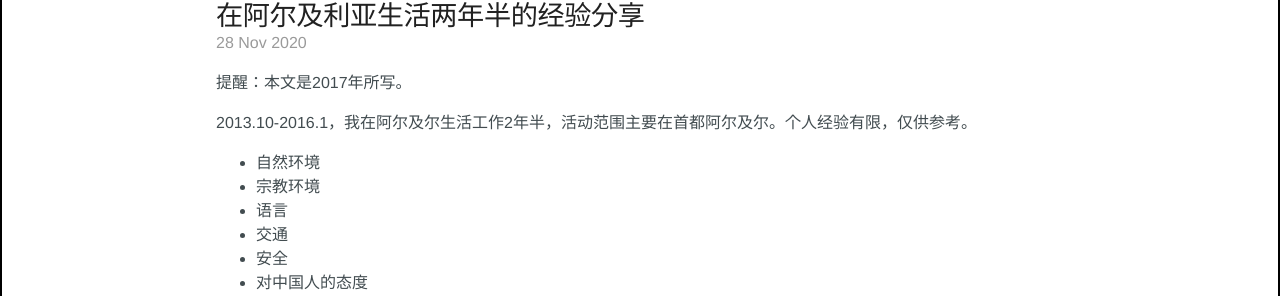
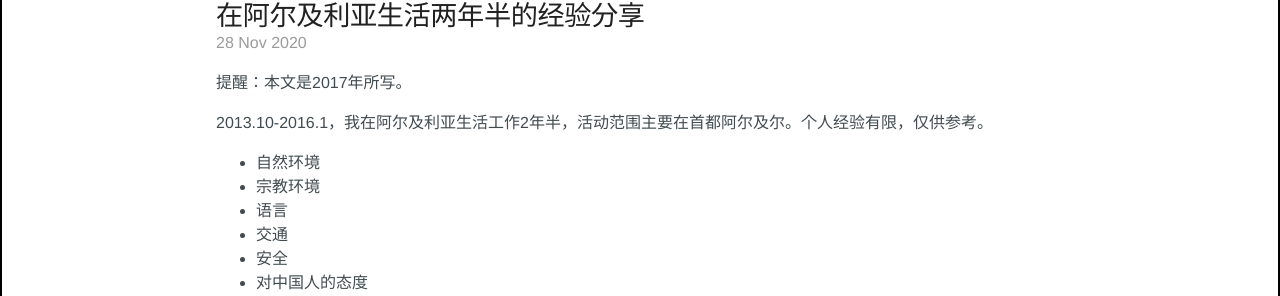
Before and after one commit to ericazhan/ericazhan.github.io, a Jekyll site: the page built from _posts/2020-11-28-life_in_algeria.md, in a window 1280 px wide and 900 px high. Shown: the part 187-483 px from the top of the window. Built offline with Jekyll 4.4.1, drawn with Linux system fonts in a browser that asks for light colours; some web fonts are replaced; comment, search, counter and statistics services are not loaded; some of the changed text lies outside the part shown.

Commit message:
👌 IMPROVE:

```diff
--- a/_posts/2020-11-28-life_in_algeria.md
+++ b/_posts/2020-11-28-life_in_algeria.md
@@ -3,14 +3,14 @@
 title: 在阿尔及利亚生活两年半的经验分享
 category: life
 description: "在阿尔及利亚的生活经验分享"
-tags: [习惯,周记]
+tags: [生活,旅居,经验]
 ---
 
 
 
 提醒：本文是2017年所写。
 
-2013.10-2016.1，我在阿尔及尔生活工作2年半，活动范围主要在首都阿尔及尔。个人经验有限，仅供参考。
+2013.10-2016.1，我在阿尔及利亚生活工作2年半，活动范围主要在首都阿尔及尔。个人经验有限，仅供参考。
 
 - 自然环境
 - 宗教环境
```
